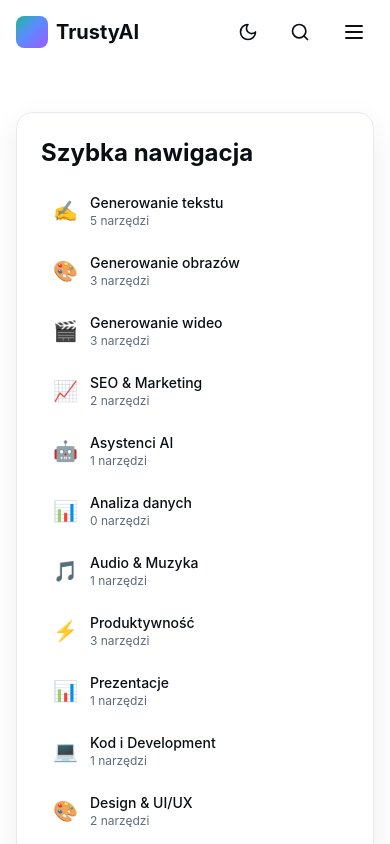
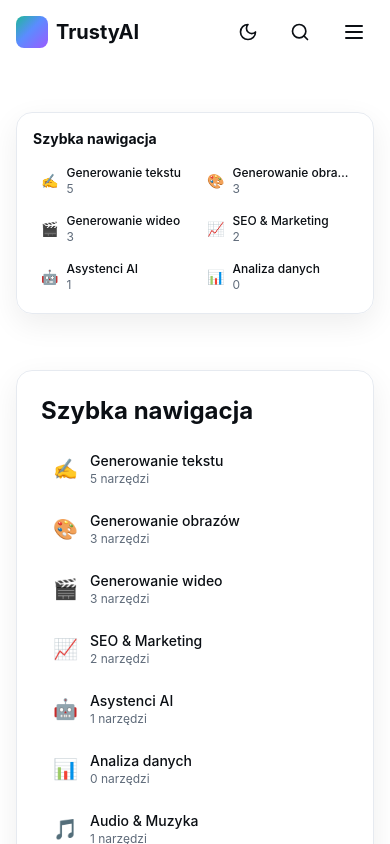
Before and after one commit to mariofocus4f/aitools, a Next.js app: page /categories in a window 390 px wide. Shown: the top 844 px of the page. Built offline with nearby package versions, Linux system fonts and the light colour scheme.

Commit message:
Improve categories page navigation: add mobile navigation and fix sidebar visibility

```diff
--- a/app/categories/page.tsx
+++ b/app/categories/page.tsx
@@ -8,8 +8,34 @@
     <div className="min-h-screen py-12">
       <div className="container mx-auto px-4">
         <div className="grid grid-cols-1 lg:grid-cols-4 gap-8">
+          {/* Mobile Navigation */}
+          <div className="lg:hidden order-1 mb-6">
+            <div className="glass-card rounded-2xl p-4 shadow-card">
+              <h3 className="font-bold mb-3 text-sm">Szybka nawigacja</h3>
+              <div className="grid grid-cols-2 gap-2">
+                {mockCategories.slice(0, 6).map(category => {
+                  const toolCount = getToolsByCategory(category.slug).length
+                  return (
+                    <a
+                      key={category.id}
+                      href={`#${category.slug}`}
+                      className="flex items-center gap-2 px-2 py-1 rounded-lg hover:bg-surface transition text-xs group"
+                    >
+                      <span className="text-sm">{category.icon}</span>
+                      <div className="flex-1 min-w-0">
+                        <p className="font-medium group-hover:text-primary-500 transition truncate">
+                          {category.name}
+                        </p>
+                        <p className="text-xs text-muted">{toolCount}</p>
+                      </div>
+                    </a>
+                  )
+                })}
+              </div>
+            </div>
+          </div>
           {/* Sidebar */}
-          <aside className="lg:col-span-1">
+          <aside className="lg:col-span-1 order-2 lg:order-1">
             <div className="glass-card rounded-2xl p-6 shadow-card sticky top-20">
               <h3 className="font-bold mb-4">Szybka nawigacja</h3>
               <nav className="space-y-2">
@@ -45,7 +71,7 @@
           </aside>
 
           {/* Main Content */}
-          <div className="lg:col-span-3">
+          <div className="lg:col-span-3 order-3 lg:order-2">
             <div className="mb-12">
               <h1 className="text-4xl font-bold mb-4">Wszystkie kategorie</h1>
               <p className="text-xl text-muted">
```
